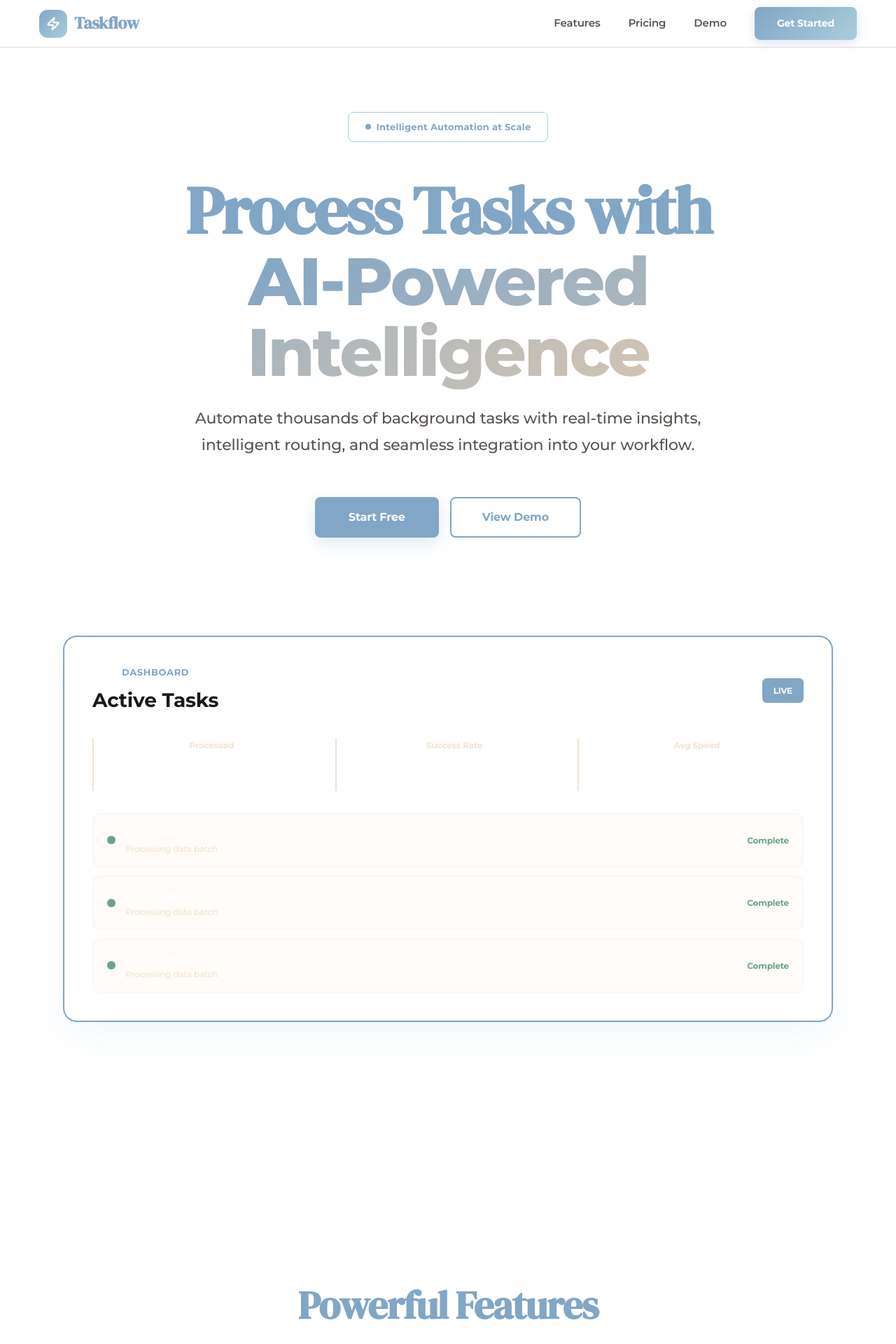
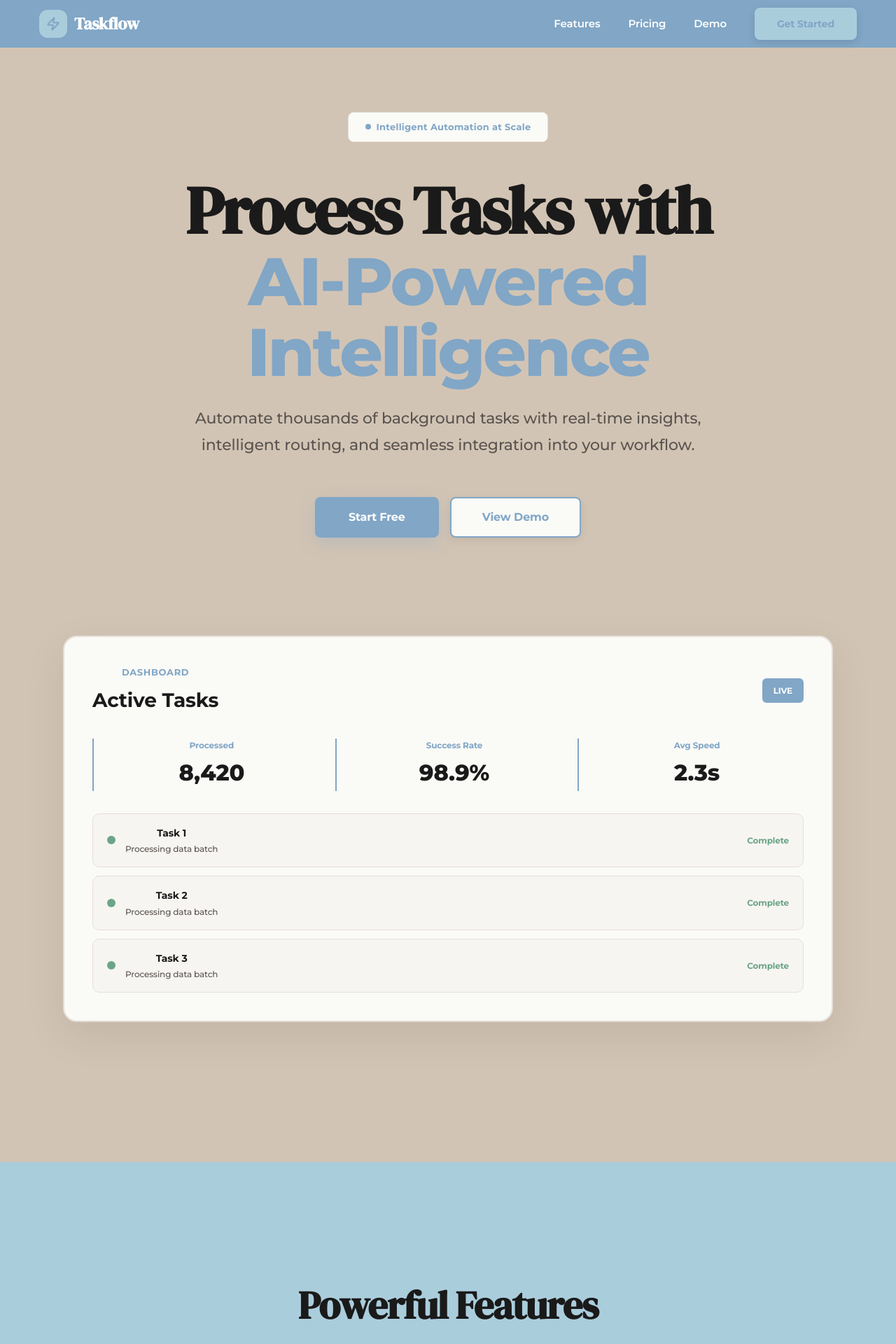
Before and after one commit to Tanveer-rajpurohit/taskflow, a Next.js app in the folder frontend/: page / in a window 1280 px wide. Shown: the top 1920 px of the page at 70% size. Built offline with nearby package versions, Linux system fonts and the light colour scheme.

Commit message:
refactor: establish strategic color hierarchy for clean layout
Co-authored-by: Tanveer Singh <142712997+Tanveer-rajpurohit@users.noreply.github.com>

```diff
--- a/frontend/src/app/globals.css
+++ b/frontend/src/app/globals.css
@@ -6,18 +6,18 @@
   --white:     #FFFFFF;
   --black:     #1A1A1A;
 
-  /* Primary Brand Color: Blue */
+  /* Primary Brand Color: Deep Blue */
   --primary:   #81A6C6;
   --primary-light: #AACDDC;
   --primary-dark: #5A7A94;
 
-  /* Accents */
+  /* Accents: Warm Cream */
   --accent:    #F3E3D0;
   --accent-dark: #E8D5BC;
 
-  /* Background & Secondary: Gray/Taupe */
-  --bg-primary: #D2C4B4;
-  --bg-light:   #AACDDC;
+  /* Background: Gray/Taupe - Main bg color */
+  --bg-secondary: #D2C4B4;
+  --bg-tertiary: #AACDDC;
 
   /* Status colors - muted */
   --success:   #6BA587;
@@ -25,8 +25,8 @@
   --danger:    #B85C5C;
   --info:      #81A6C6;
 
-  /* Surfaces - clean whites and subtle grays */
-  --surface-white: #FFFFFF;
+  /* Surfaces - form containers and cards */
+  --surface-white: #FAFAF7;
   --surface-light: #F7F5F2;
   --surface-border: #E5DFD8;
 
--- a/frontend/src/app/page.tsx
+++ b/frontend/src/app/page.tsx
@@ -92,13 +92,13 @@ export default function LandingPage() {
   }, []);
 
   return (
-    <div ref={containerRef} style={{ background: "var(--white)", minHeight: "100vh", overflowX: "hidden" }}>
+    <div ref={containerRef} style={{ background: "#D2C4B4", minHeight: "100vh", overflowX: "hidden" }}>
 
       {/* Nav */}
       <nav style={{
         position: "fixed", top: 0, left: 0, right: 0, zIndex: 100,
-        background: "#FFFFFF",
-        borderBottom: "1px solid var(--surface-border)",
+        background: "#81A6C6",
+        borderBottom: "none",
         padding: "0 56px",
         height: 68,
         display: "flex", alignItems: "center", justifyContent: "space-between",
@@ -106,32 +106,32 @@ export default function LandingPage() {
         <div style={{ display: "flex", alignItems: "center", gap: 10 }}>
           <div style={{
             width: 40, height: 40, borderRadius: 12,
-            background: "linear-gradient(135deg, #81A6C6 0%, #AACDDC 100%)",
+            background: "#AACDDC",
             display: "grid", placeItems: "center",
           }}>
-            <Zap size={20} color="#fff" strokeWidth={2.5} />
+            <Zap size={20} color="#81A6C6" strokeWidth={2.5} />
           </div>
-          <span className="font-display" style={{ fontSize: 24, fontWeight: 600, color: "var(--primary)", letterSpacing: "-0.02em" }}>Taskflow</span>
+          <span className="font-display" style={{ fontSize: 24, fontWeight: 600, color: "#FFFFFF", letterSpacing: "-0.02em" }}>Taskflow</span>
         </div>
-        <div style={{ display: "flex", alignItems: "center", gap: 40, fontSize: 15, fontWeight: 600, color: "var(--text-secondary)" }}>
+        <div style={{ display: "flex", alignItems: "center", gap: 40, fontSize: 15, fontWeight: 600, color: "#FFFFFF" }}>
           <Link href="#features" style={{ textDecoration: "none", color: "inherit" }}>Features</Link>
           <Link href="#pricing" style={{ textDecoration: "none", color: "inherit" }}>Pricing</Link>
           <Link href="/login" style={{ textDecoration: "none", color: "inherit" }}>Demo</Link>
           <Link href="/login" style={{
             padding: "12px 32px", borderRadius: 8,
-            background: "linear-gradient(135deg, #81A6C6 0%, #AACDDC 100%)",
-            color: "#fff",
+            background: "#AACDDC",
+            color: "#81A6C6",
             textDecoration: "none", transition: "all 0.3s",
             fontWeight: 700,
             fontSize: 14,
-            boxShadow: "0 4px 16px rgba(129, 166, 198, 0.3)",
+            boxShadow: "0 4px 12px rgba(0, 0, 0, 0.1)",
           }}
           onMouseEnter={(e) => {
-            (e.currentTarget as HTMLElement).style.boxShadow = "0 8px 32px rgba(129, 166, 198, 0.4)";
+            (e.currentTarget as HTMLElement).style.background = "#F3E3D0";
             (e.currentTarget as HTMLElement).style.transform = "translateY(-2px)";
           }}
           onMouseLeave={(e) => {
-            (e.currentTarget as HTMLElement).style.boxShadow = "0 4px 16px rgba(129, 166, 198, 0.3)";
+            (e.currentTarget as HTMLElement).style.background = "#AACDDC";
             (e.currentTarget as HTMLElement).style.transform = "translateY(0)";
           }}>Get Started</Link>
         </div>
@@ -142,15 +142,16 @@ export default function LandingPage() {
         paddingTop: 160, paddingBottom: 120,
         maxWidth: 1400, margin: "0 auto", padding: "160px 56px 120px",
         display: "flex", flexDirection: "column", alignItems: "center", textAlign: "center",
-        position: "relative"
+        position: "relative",
+        background: "#D2C4B4"
       }}>
         <div className="fade-up" style={{
             display: "inline-flex", alignItems: "center", gap: 8,
-            background: "#FFFFFF", color: "#81A6C6",
+            background: "#FAFAF7", color: "#81A6C6",
             padding: "10px 24px", borderRadius: 8,
             fontSize: 13, fontWeight: 700, letterSpacing: "0.02em",
             marginBottom: 48,
-            border: "1px solid #AACDDC",
+            border: "1px solid #E5DFD8",
         }}>
           <span style={{ width: 8, height: 8, borderRadius: "50%", background: "#81A6C6", display: "inline-block", flexShrink: 0 }} />
           Intelligent Automation at Scale
@@ -159,11 +160,11 @@ export default function LandingPage() {
         <h1 className="fade-up font-display" style={{
           fontSize: "clamp(52px, 8vw, 96px)",
           fontWeight: 700, lineHeight: 1.05,
-          color: "var(--primary)", marginBottom: 24,
+          color: "#1A1A1A", marginBottom: 24,
           letterSpacing: "-0.03em", maxWidth: 1000,
         }}>
           Process Tasks with <br/>
-          <span style={{ fontFamily: "var(--font-sans)", fontWeight: 800, background: "linear-gradient(135deg, #81A6C6 0%, #D2C4B4 100%)", backgroundClip: "text", WebkitBackgroundClip: "text", WebkitTextFillColor: "transparent" }}>AI-Powered Intelligence</span>
+          <span style={{ fontFamily: "var(--font-sans)", fontWeight: 800, color: "#81A6C6" }}>AI-Powered Intelligence</span>
         </h1>
 
         <p className="fade-up" style={{
@@ -181,34 +182,39 @@ export default function LandingPage() {
             padding: "16px 48px", borderRadius: 8,
             fontWeight: 700, fontSize: 16, textDecoration: "none",
             transition: "all 0.3s cubic-bezier(0.4, 0, 0.2, 1)",
-            boxShadow: "0 8px 24px rgba(129, 166, 198, 0.25)",
+            boxShadow: "0 8px 24px rgba(129, 166, 198, 0.3)",
             letterSpacing: "-0.01em",
           }}
           onMouseEnter={(e) => {
             (e.currentTarget as HTMLElement).style.background = "#5A7A94";
+            (e.currentTarget as HTMLElement).style.boxShadow = "0 12px 32px rgba(129, 166, 198, 0.4)";
             (e.currentTarget as HTMLElement).style.transform = "translateY(-2px)";
           }}
           onMouseLeave={(e) => {
             (e.currentTarget as HTMLElement).style.background = "#81A6C6";
+            (e.currentTarget as HTMLElement).style.boxShadow = "0 8px 24px rgba(129, 166, 198, 0.3)";
             (e.currentTarget as HTMLElement).style.transform = "translateY(0)";
           }}>
             Start Free
           </Link>
           <Link href="/login" style={{
-            background: "#FFFFFF", color: "#81A6C6",
+            background: "#FAFAF7", color: "#81A6C6",
             border: "2px solid #81A6C6",
             padding: "14px 44px", borderRadius: 8,
             fontWeight: 700, fontSize: 16, textDecoration: "none",
             transition: "all 0.3s cubic-bezier(0.4, 0, 0.2, 1)",
+            boxShadow: "0 4px 12px rgba(0, 0, 0, 0.08)",
           }}
           onMouseEnter={(e) => {
             (e.currentTarget as HTMLElement).style.background = "#81A6C6";
             (e.currentTarget as HTMLElement).style.color = "#FFFFFF";
+            (e.currentTarget as HTMLElement).style.boxShadow = "0 8px 24px rgba(129, 166, 198, 0.3)";
             (e.currentTarget as HTMLElement).style.transform = "translateY(-2px)";
           }}
           onMouseLeave={(e) => {
-            (e.currentTarget as HTMLElement).style.background = "#FFFFFF";
+            (e.currentTarget as HTMLElement).style.background = "#FAFAF7";
             (e.currentTarget as HTMLElement).style.color = "#81A6C6";
+            (e.currentTarget as HTMLElement).style.boxShadow = "0 4px 12px rgba(0, 0, 0, 0.08)";
             (e.currentTarget as HTMLElement).style.transform = "translateY(0)";
           }}>
             View Demo
@@ -218,14 +224,14 @@ export default function LandingPage() {
         {/* Dashboard Visual - Minimal approach */}
         <div style={{ position: "relative", width: "100%", maxWidth: 1100, margin: "0 auto", paddingBottom: 80 }}>
           <div className="hero-dashboard" style={{
-            background: "#FFFFFF",
+            background: "#FAFAF7",
             borderRadius: 20,
-            border: "2px solid #81A6C6",
+            border: "2px solid #E5DFD8",
             padding: "40px",
             width: "100%",
             minHeight: 480,
             display: "flex", flexDirection: "column", gap: 32,
-            boxShadow: "0 20px 60px rgba(129, 166, 198, 0.1)",
+            boxShadow: "0 20px 60px rgba(0, 0, 0, 0.08)",
           }}>
             {/* Header Section */}
             <div style={{ display: "flex", justifyContent: "space-between", alignItems: "center" }}>
@@ -233,7 +239,7 @@ export default function LandingPage() {
                 <div style={{ fontSize: 13, fontWeight: 700, color: "#81A6C6", marginBottom: 8, letterSpacing: "0.05em" }}>DASHBOARD</div>
                 <h3 style={{ fontSize: 28, fontWeight: 700, color: "#1A1A1A", marginBottom: 0 }}>Active Tasks</h3>
               </div>
-              <div style={{ padding: "8px 16px", background: "#81A6C6", borderRadius: 6, color: "#fff", fontWeight: 700, fontSize: 12 }}>LIVE</div>
+              <div style={{ padding: "8px 16px", background: "#81A6C6", borderRadius: 6, color: "#FFFFFF", fontWeight: 700, fontSize: 12 }}>LIVE</div>
             </div>
 
             {/* Stats Row */}
@@ -243,9 +249,9 @@ export default function LandingPage() {
                 { label: "Success Rate", value: "98.9%" },
                 { label: "Avg Speed", value: "2.3s" }
               ].map((stat, i) => (
-                <div key={i} style={{ borderLeft: "2px solid #F3E3D0", paddingLeft: 16 }}>
-                  <div style={{ fontSize: 12, color: "#F3E3D0", fontWeight: 700, marginBottom: 4 }}>{stat.label}</div>
-                  <div style={{ fontSize: 32, fontWeight: 800, color: "#fff" }}>{stat.value}</div>
+                <div key={i} style={{ borderLeft: "2px solid #81A6C6", paddingLeft: 16 }}>
+                  <div style={{ fontSize: 12, color: "#81A6C6", fontWeight: 700, marginBottom: 4 }}>{stat.label}</div>
+                  <div style={{ fontSize: 32, fontWeight: 800, color: "#1A1A1A" }}>{stat.value}</div>
                 </div>
               ))}
             </div>
@@ -255,14 +261,14 @@ export default function LandingPage() {
               {[1, 2, 3].map(i => (
                 <div key={i} style={{
                   display: "flex", alignItems: "center", justifyContent: "space-between",
-                  padding: "16px 20px", background: "rgba(243, 227, 208, 0.15)", borderRadius: 10,
-                  border: "1px solid rgba(243, 227, 208, 0.3)"
+                  padding: "16px 20px", background: "#F7F5F2", borderRadius: 10,
+                  border: "1px solid #E5DFD8"
                 }}>
                   <div style={{ display: "flex", alignItems: "center", gap: 14, flex: 1 }}>
                     <div style={{ width: 12, height: 12, borderRadius: "50%", background: "#6BA587" }} />
                     <div>
-                      <div style={{ fontSize: 14, fontWeight: 700, color: "#fff", marginBottom: 2 }}>Task {i}</div>
-                      <div style={{ fontSize: 12, color: "#F3E3D0" }}>Processing data batch</div>
+                      <div style={{ fontSize: 14, fontWeight: 700, color: "#1A1A1A", marginBottom: 2 }}>Task {i}</div>
+                      <div style={{ fontSize: 12, color: "#5A5450" }}>Processing data batch</div>
                     </div>
                   </div>
                   <div style={{ fontSize: 12, fontWeight: 700, color: "#6BA587" }}>Complete</div>
@@ -274,14 +280,14 @@ export default function LandingPage() {
       </section>
 
       {/* Features Section - No Cards */}
-      <section id="features" style={{ background: "#fff", padding: "160px 56px" }}>
+      <section id="features" style={{ background: "#AACDDC", padding: "160px 56px" }}>
         <div style={{ maxWidth: 1200, margin: "0 auto" }}>
 
           <div style={{ textAlign: "center", marginBottom: 100 }}>
-             <h2 className="font-display scroll-fade" style={{ fontSize: "clamp(42px, 5vw, 56px)", color: "var(--primary)", marginBottom: 24, fontWeight: 700, letterSpacing: "-0.02em" }}>
+             <h2 className="font-display scroll-fade" style={{ fontSize: "clamp(42px, 5vw, 56px)", color: "#1A1A1A", marginBottom: 24, fontWeight: 700, letterSpacing: "-0.02em" }}>
                Powerful Features
              </h2>
-             <p className="scroll-fade" style={{ fontSize: 18, color: "var(--text-secondary)", fontWeight: 500, maxWidth: 700, margin: "0 auto" }}>Everything you need to automate and scale your task management operations.</p>
+             <p className="scroll-fade" style={{ fontSize: 18, color: "#5A5450", fontWeight: 500, maxWidth: 700, margin: "0 auto" }}>Everything you need to automate and scale your task management operations.</p>
           </div>
 
           {/* Feature List - Minimal Design */}
@@ -296,13 +302,14 @@ export default function LandingPage() {
             ].map((f, i) => (
               <div key={i} className="feature-card" style={{
                 padding: "28px 32px",
-                borderBottom: "1px solid var(--surface-border)",
+                borderBottom: "1px solid rgba(0, 0, 0, 0.1)",
                 display: "flex", alignItems: "center", gap: 28,
                 transition: "all 0.3s",
                 cursor: "pointer",
+                background: "transparent",
               }}
               onMouseEnter={e => {
-                (e.currentTarget as HTMLElement).style.background = "#FDFBF9";
+                (e.currentTarget as HTMLElement).style.background = "rgba(255, 255, 255, 0.4)";
                 (e.currentTarget as HTMLElement).style.paddingLeft = "40px";
               }}
               onMouseLeave={e => {
@@ -311,17 +318,17 @@ export default function LandingPage() {
               }}>
                 <div style={{
                   width: 60, height: 60, borderRadius: 12,
-                  background: "linear-gradient(135deg, #81A6C6 0%, #D2C4B4 100%)",
+                  background: "#81A6C6",
                   display: "flex", alignItems: "center", justifyContent: "center",
                   color: "#fff", flexShrink: 0,
                 }}>
                   {f.icon}
                 </div>
                 <div style={{ flex: 1 }}>
-                  <div style={{ fontSize: 18, fontWeight: 800, color: "var(--primary)", marginBottom: 6 }}>{f.title}</div>
-                  <div style={{ fontSize: 15, color: "var(--text-secondary)", fontWeight: 500 }}>{f.desc}</div>
+                  <div style={{ fontSize: 18, fontWeight: 800, color: "#1A1A1A", marginBottom: 6 }}>{f.title}</div>
+                  <div style={{ fontSize: 15, color: "#5A5450", fontWeight: 500 }}>{f.desc}</div>
                 </div>
-                <div style={{ fontSize: 20, color: "#D2C4B4", fontWeight: 700 }}>→</div>
+                <div style={{ fontSize: 20, color: "#1A1A1A", fontWeight: 700 }}>→</div>
               </div>
             ))}
           </div>
@@ -330,9 +337,9 @@ export default function LandingPage() {
 
       {/* Footer */}
       <footer style={{
-        borderTop: "1px solid var(--surface-border)",
+        borderTop: "1px solid rgba(0, 0, 0, 0.1)",
         padding: "56px 56px",
-        background: "#fff"
+        background: "#FAFAF7"
       }}>
         <div style={{ maxWidth: 1200, margin: "0 auto", display: "flex", alignItems: "center", justifyContent: "space-between" }}>
           <div style={{ display: "flex", alignItems: "center", gap: 10 }}>
@@ -341,7 +348,7 @@ export default function LandingPage() {
             </div>
             <span className="font-display" style={{ fontSize: 22, color: "var(--primary)", fontWeight: 600, letterSpacing: "-0.02em" }}>Taskflow</span>
           </div>
-          <p style={{ fontSize: 14, color: "var(--text-secondary)", fontWeight: 600 }}>© 2026 Taskflow Inc. All rights reserved.</p>
+          <p style={{ fontSize: 14, color: "#5A5450", fontWeight: 600 }}>© 2026 Taskflow Inc. All rights reserved.</p>
         </div>
       </footer>
     </div>
```
